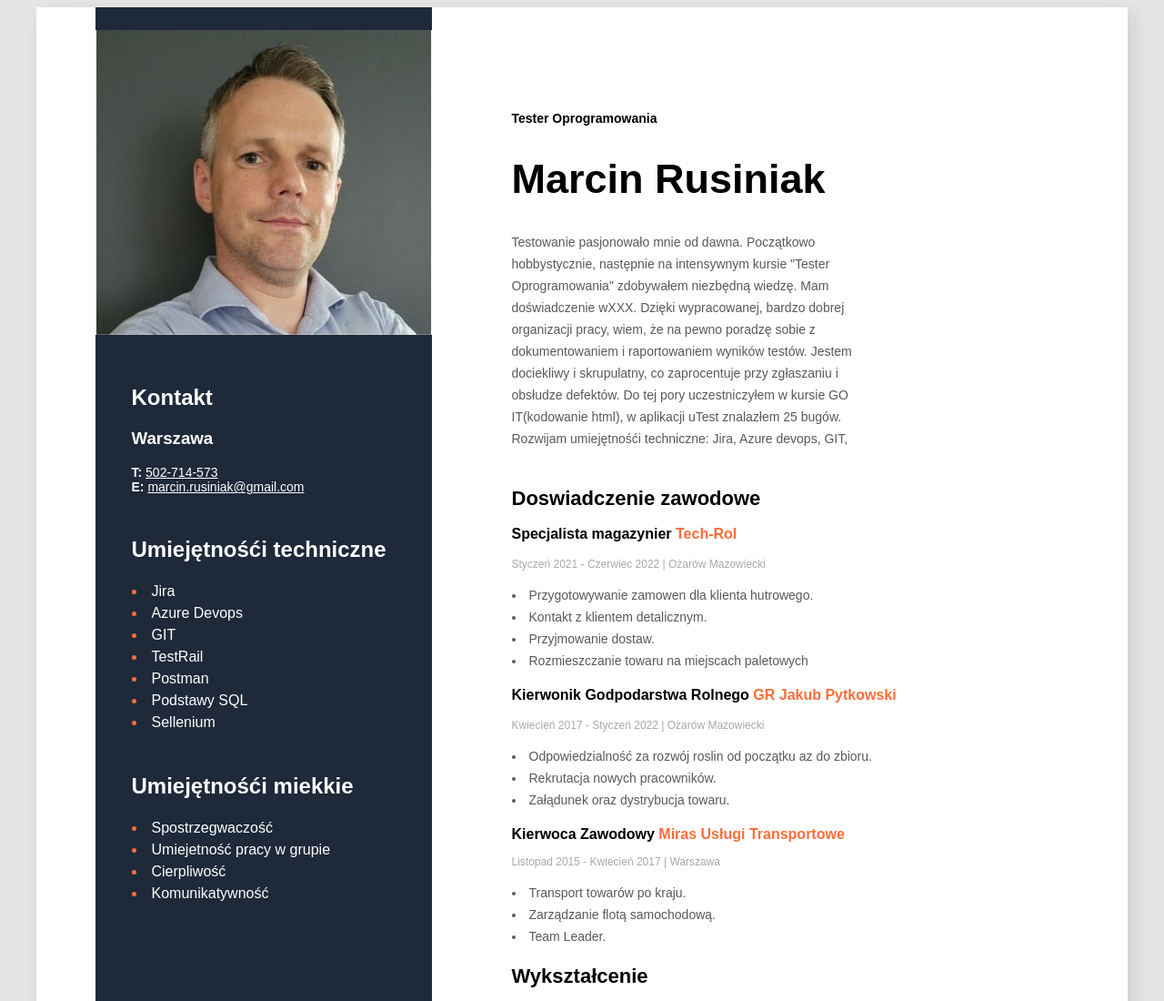
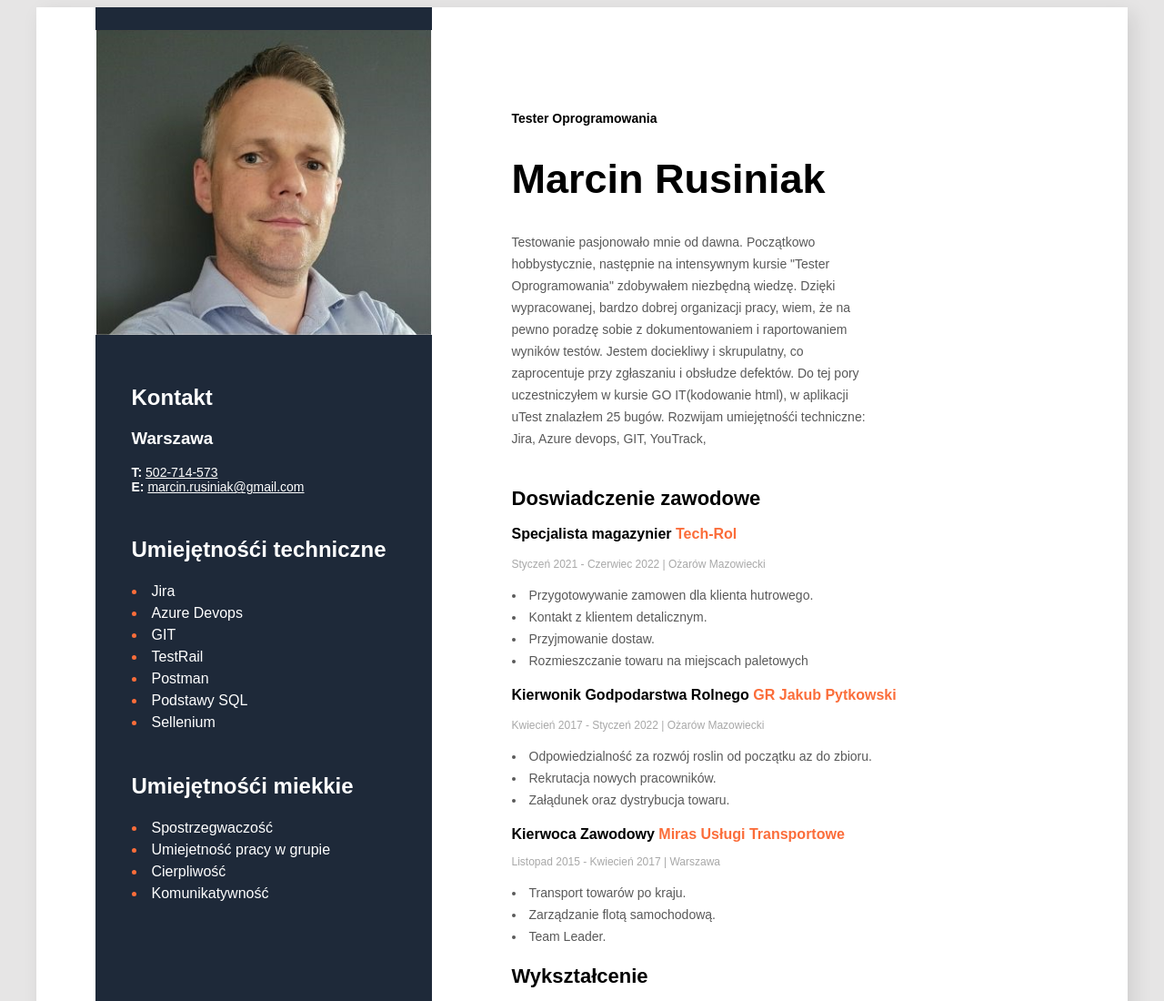
Before and after one commit to Rusek226/HTML-and-CSS, a plain HTML site: page CV/Index.html in a window 1280 px wide. Shown: the top 1100 px of the page at 91% size. Drawn offline with Linux system fonts and the light colour scheme.

Commit message:
26.01.2023

```diff
--- a/CV/Index.html
+++ b/CV/Index.html
@@ -16,9 +16,9 @@
 
         <h1>Marcin Rusiniak</h1>
     <p class="description">
-      Testowanie pasjonowało mnie od dawna. Początkowo hobbystycznie, następnie na intensywnym kursie "Tester Oprogramowania" zdobywałem niezbędną wiedzę. Mam doświadczenie wXXX. Dzięki wypracowanej, bardzo dobrej organizacji pracy, wiem, że na pewno poradzę sobie z dokumentowaniem i raportowaniem wyników testów. Jestem dociekliwy i skrupulatny, co zaprocentuje przy zgłaszaniu i obsłudze defektów. Do tej pory uczestniczyłem w kursie GO IT(kodowanie html), w aplikacji uTest znalazłem 25 bugów. Rozwijam umiejętnośći techniczne:
+      Testowanie pasjonowało mnie od dawna. Początkowo hobbystycznie, następnie na intensywnym kursie "Tester Oprogramowania" zdobywałem niezbędną wiedzę. Dzięki wypracowanej, bardzo dobrej organizacji pracy, wiem, że na pewno poradzę sobie z dokumentowaniem i raportowaniem wyników testów. Jestem dociekliwy i skrupulatny, co zaprocentuje przy zgłaszaniu i obsłudze defektów. Do tej pory uczestniczyłem w kursie GO IT(kodowanie html), w aplikacji uTest znalazłem 25 bugów. Rozwijam umiejętnośći techniczne:
 
-      Jira, Azure devops, GIT,
+      Jira, Azure devops, GIT, YouTrack,
 
 
     </p>
```
